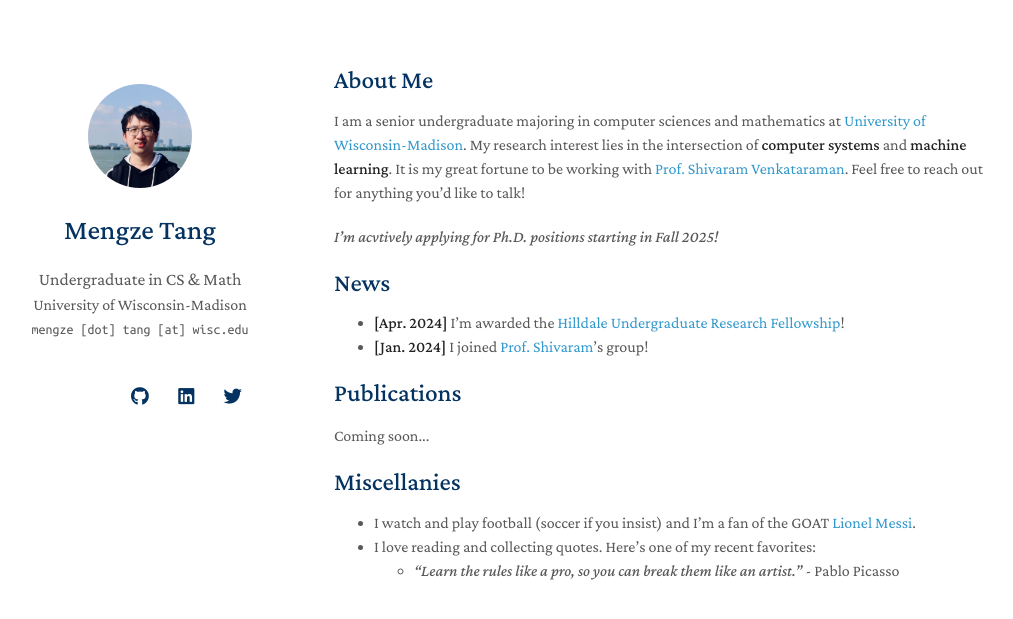
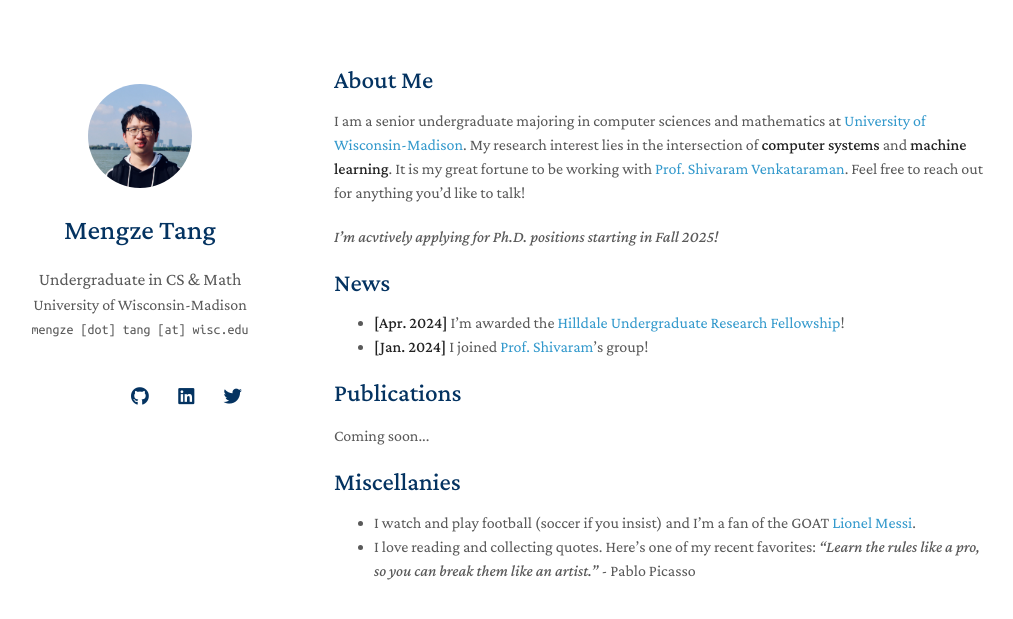
Before and after one commit to madmtang/madmtang.github.io, a Jekyll site: the page built from index.md, in a window 1280 px wide. Shown: the top 619 px of the page, without its empty margins (136-1149 px from the left). Built offline with Jekyll 4.4.1, drawn with Linux system fonts in a browser that asks for light colours; nearby versions of some CDN libraries; a style sheet for code colours, icons or effects is not loaded; our own code applies the rules of GitHub Pages for plain Markdown files.

Commit message:
fix quote again

```diff
--- a/index.md
+++ b/index.md
@@ -27,4 +27,4 @@ I am a senior undergraduate majoring in computer sciences and mathematics at <a
 
 - I watch and play football (soccer if you insist) and I'm a fan of the GOAT <a href="https://www.youtube.com/watch?v=mDsztJOgqUg" target="_blank">Lionel Messi</a>.
 - I love reading and collecting quotes. Here's one of my recent favorites:
-  - *"Learn the rules like a pro, so you can break them like an artist."* - Pablo Picasso
+  *"Learn the rules like a pro, so you can break them like an artist."* - Pablo Picasso
```
